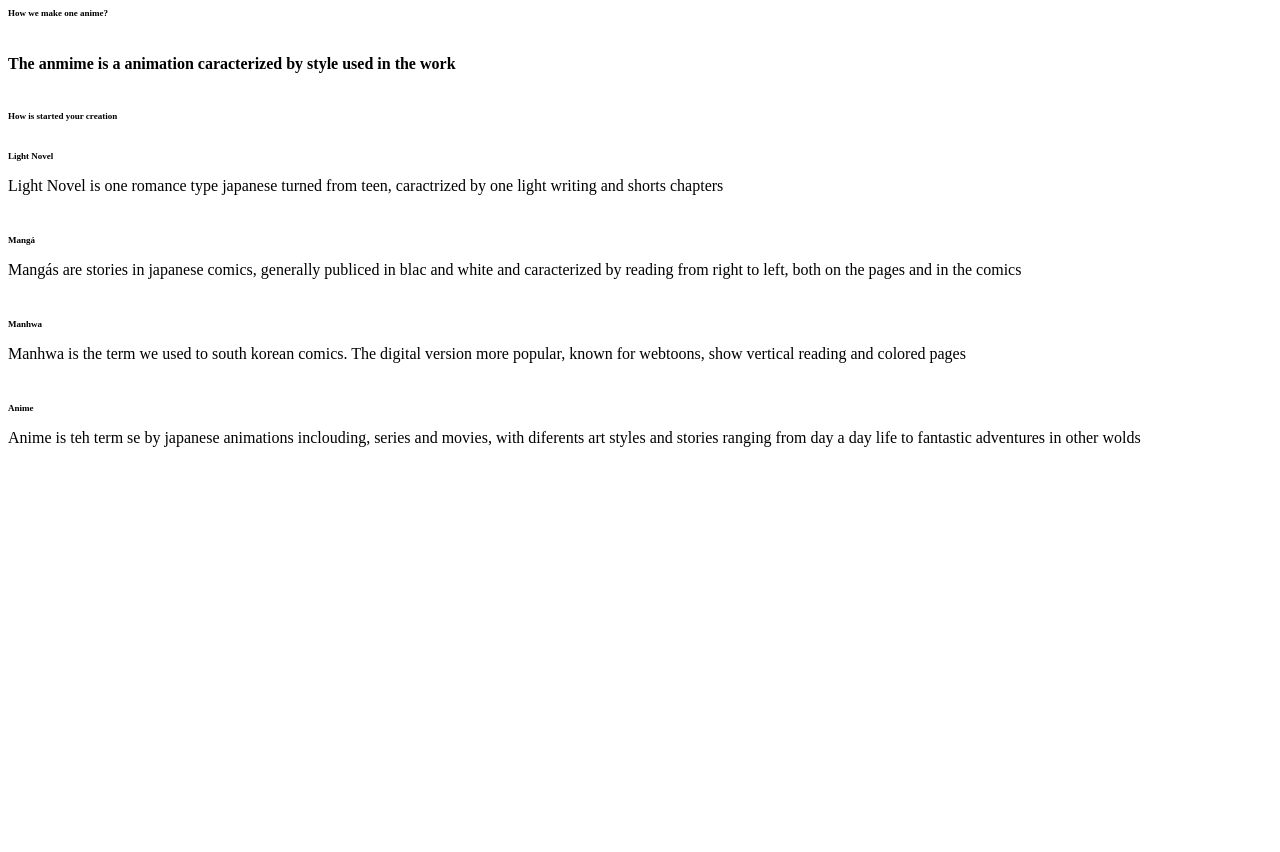
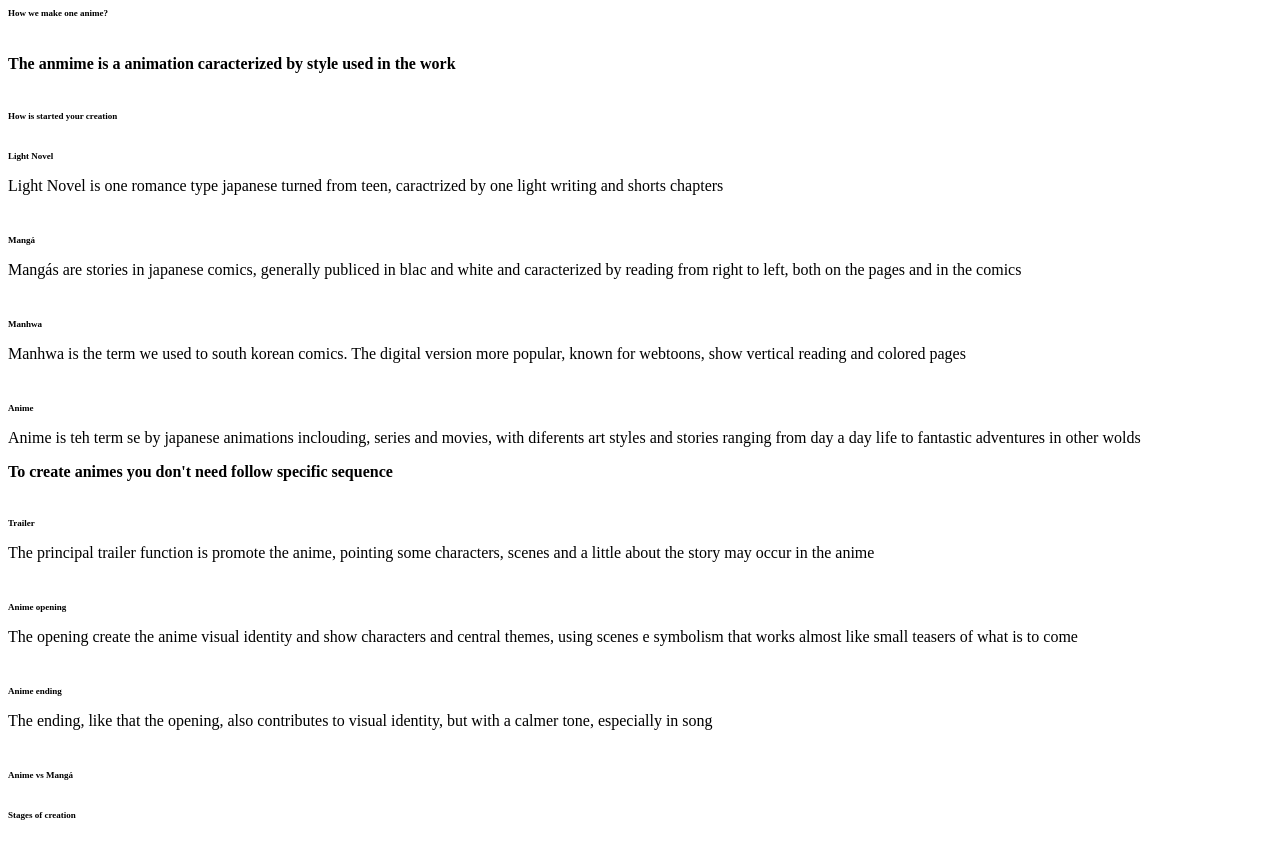
Before and after one commit to YzNovato/ApreIng, a plain HTML site: page index.html in a window 1280 px wide. Before the commit the page ends 800 px from the top, so only its background shows below. Drawn offline with Linux system fonts and the light colour scheme.

Commit message:
comeco.1.1

```diff
--- a/index.html
+++ b/index.html
@@ -46,6 +46,39 @@
         life to fantastic adventures in other wolds
     </p>
 
+    <h2> To create animes you don't need follow
+        specific sequence
+    </h2>
+    <br>
+
+    <h1>Trailer</h1>
+    <p>The principal trailer function is promote
+        the anime, pointing some characters, scenes and
+        a little about the story may occur in the anime
+    </p>
+    <br>
+
+    <h1>Anime opening</h1>
+    <p>The opening create the anime visual identity
+        and show characters and central themes, using
+        scenes e symbolism that works almost like
+        small teasers of what is to come
+    </p>
+    <br>
+
+    <h1>Anime ending</h1>
+    <p>The ending, like that the opening, also
+        contributes to visual identity, but with a
+        calmer tone, especially in song
+    </p>
+    <br>
+
+    <h1>Anime vs Mangá</h1>
+    <br>
+
+    <h1>Stages of creation</h1>
+    <br>
+
 
 
 </body>
```
